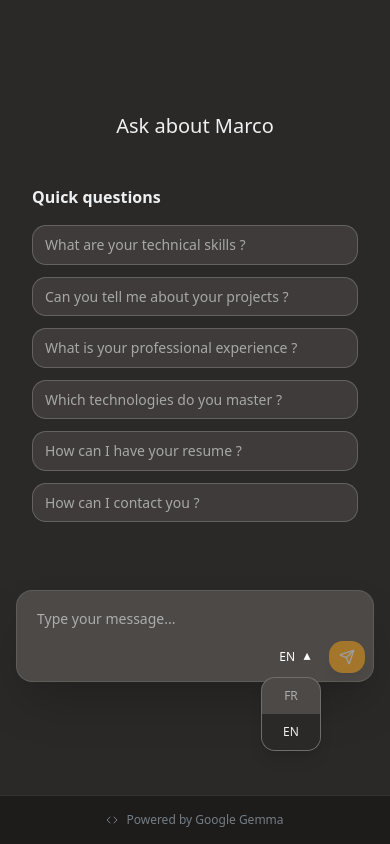
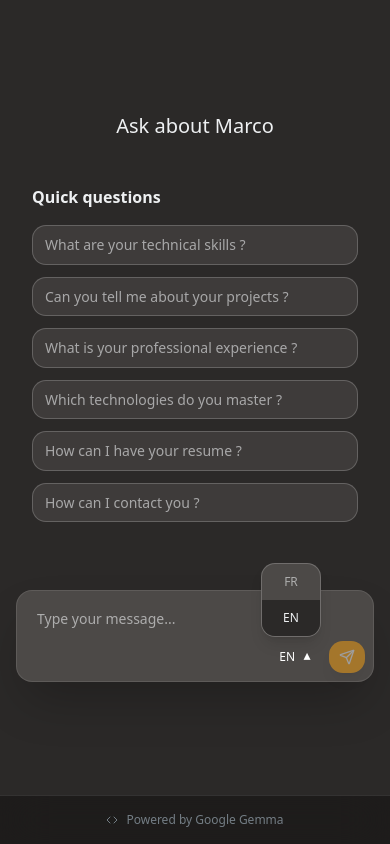
Before and after one commit to marcopyre/portfolio, a Next.js app: page / in a window 390 px wide. Both pictures are taken after a click on the button "Sélectionner la langue". Built offline with nearby package versions, Linux system fonts and the light colour scheme.

Commit message:
fix: language selector responsiveness + readme env variable

```diff
--- a/components/language-selector.tsx
+++ b/components/language-selector.tsx
@@ -48,7 +48,7 @@ export default function LanguageSelector() {
       </button>
 
       {isOpen && (
-        <div className="absolute top-full right-0 sm:left-[10px] mt-1 bg-[#4c4947] border border-white/20 rounded-xl shadow-lg z-50 overflow-hidden min-w-[60px] sm:w-fit">
+        <div className="absolute right-0 bottom-full md:bottom-auto md:top-full mb-1 md:mb-0 md:mt-1 bg-[#4c4947] border border-white/20 rounded-xl shadow-lg z-50 overflow-hidden min-w-[60px] sm:w-fit">
           {languages.map((lang) => (
             <button
               key={lang}
```
Also changed, not shown: 1 other file (tests, documents, lock files or other folders).
